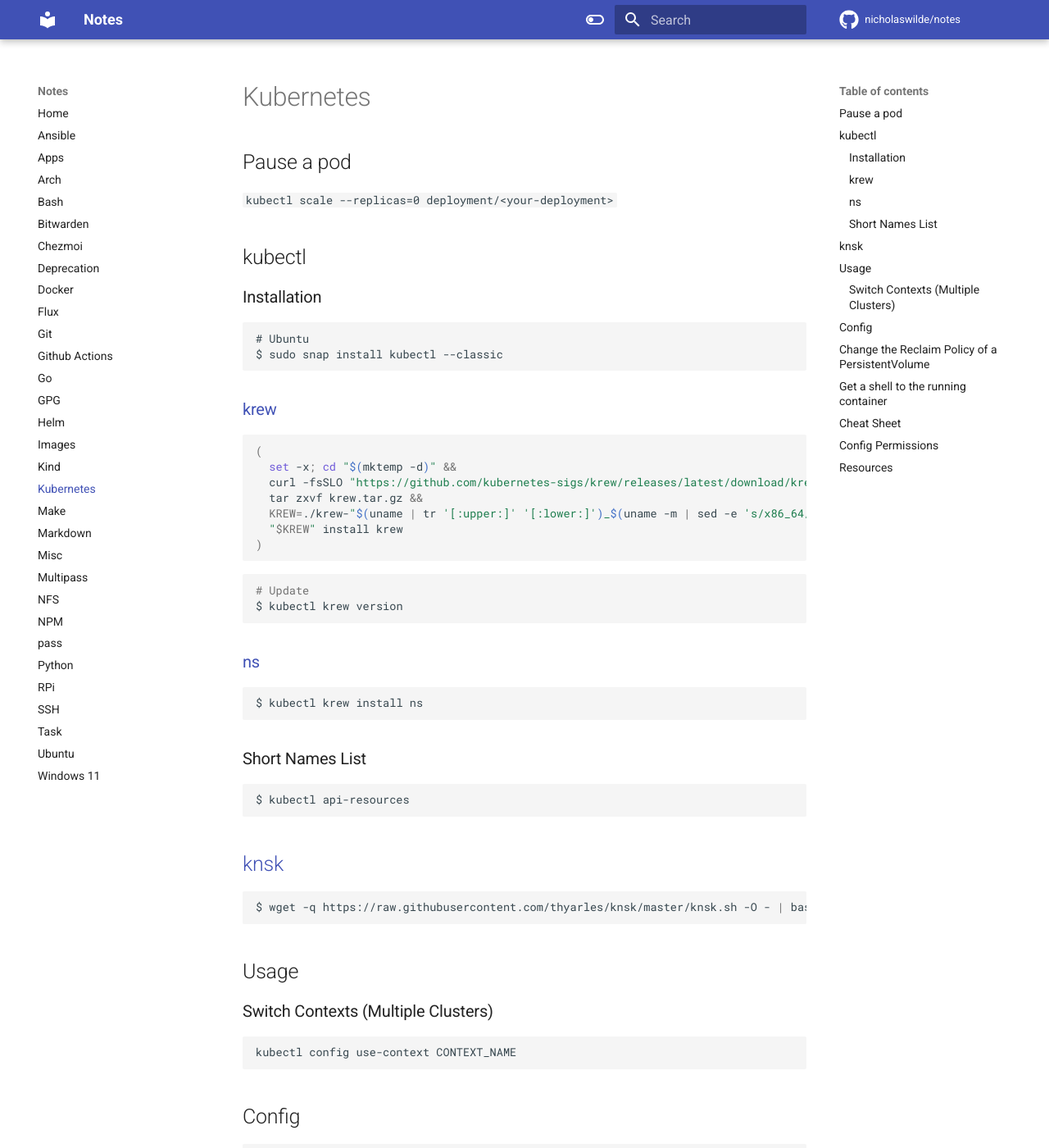
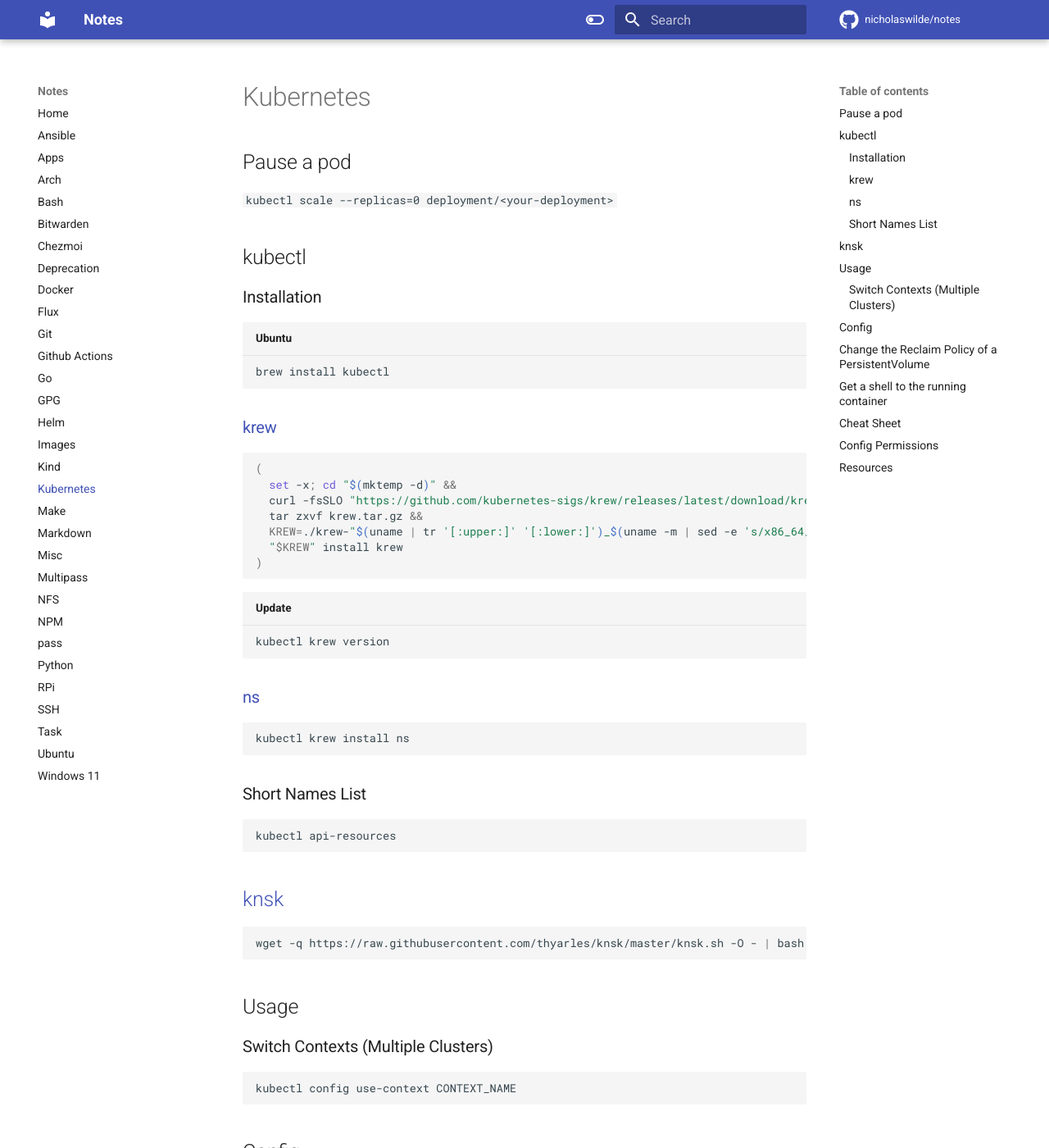
Before and after one commit to nicholaswilde/notes, an MkDocs documentation site: the page built from docs/kubernetes.md, in a window 1280 px wide and 1400 px high. Shown: the whole window at 82% size. Built offline with MkDocs 1.6.1 and Material for MkDocs 9.7.7, drawn with Linux system fonts in a browser that asks for light colours; comment, search, counter and statistics services are not loaded.

Commit message:
Update kubectl install and code blocks

````diff
--- a/docs/kubernetes.md
+++ b/docs/kubernetes.md
@@ -8,9 +8,8 @@
 
 ### Installation
 
-```
-# Ubuntu
-$ sudo snap install kubectl --classic
+```shell title="Ubuntu"
+brew install kubectl
 ```
 
 ### [krew](https://krew.sigs.k8s.io/docs/user-guide/setup/install/)
@@ -25,27 +24,26 @@
 )
 ```
 
-```shell
-# Update
-$ kubectl krew version
+```shell title="Update"
+kubectl krew version
 ```
 
 ### [ns](https://github.com/ahmetb/kubectx)
 
 ```shell
-$ kubectl krew install ns
+kubectl krew install ns
 ```
 
 ### Short Names List
 
 ```shell
-$ kubectl api-resources
+kubectl api-resources
 ```
 
 ## [knsk](https://github.com/thyarles/knsk)
 
 ```shell
-$ wget -q https://raw.githubusercontent.com/thyarles/knsk/master/knsk.sh -O - | bash
+wget -q https://raw.githubusercontent.com/thyarles/knsk/master/knsk.sh -O - | bash
 ```
 
 ## Usage
````
